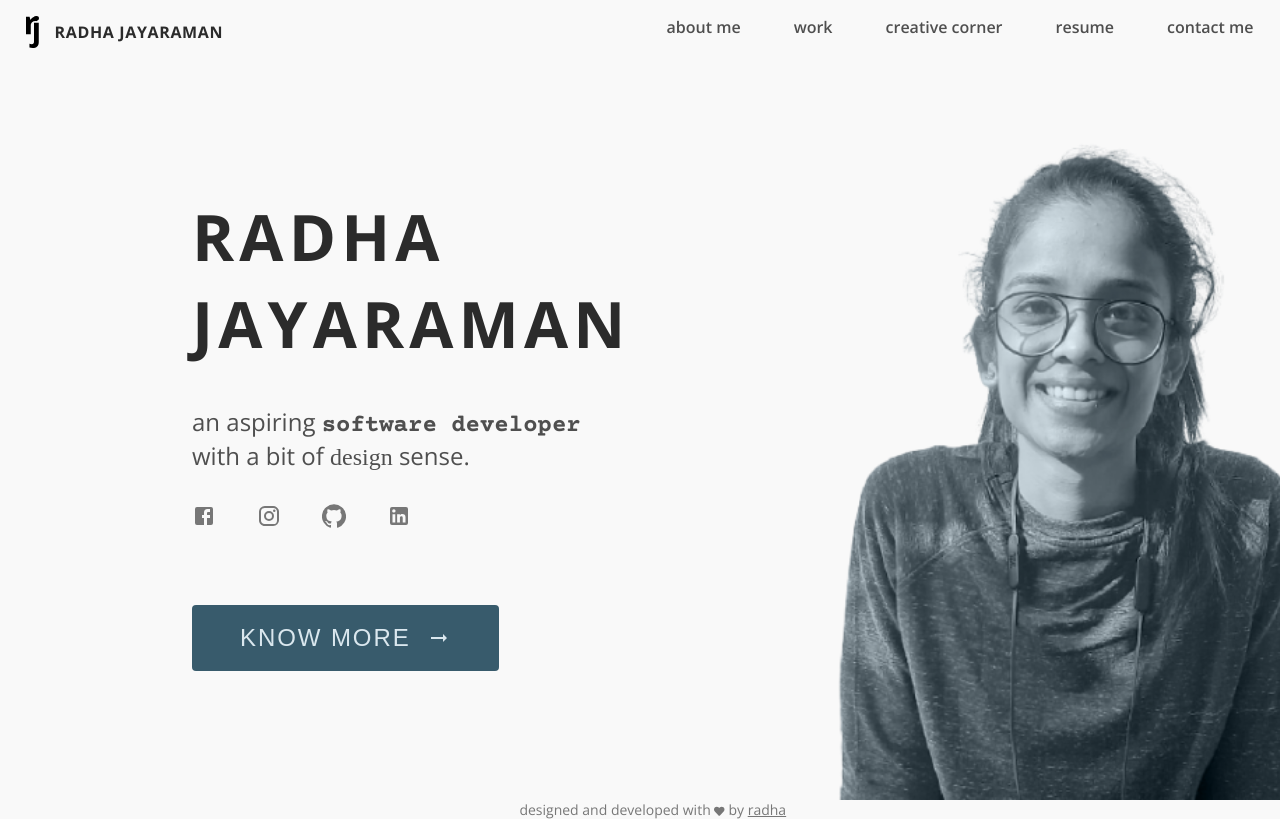
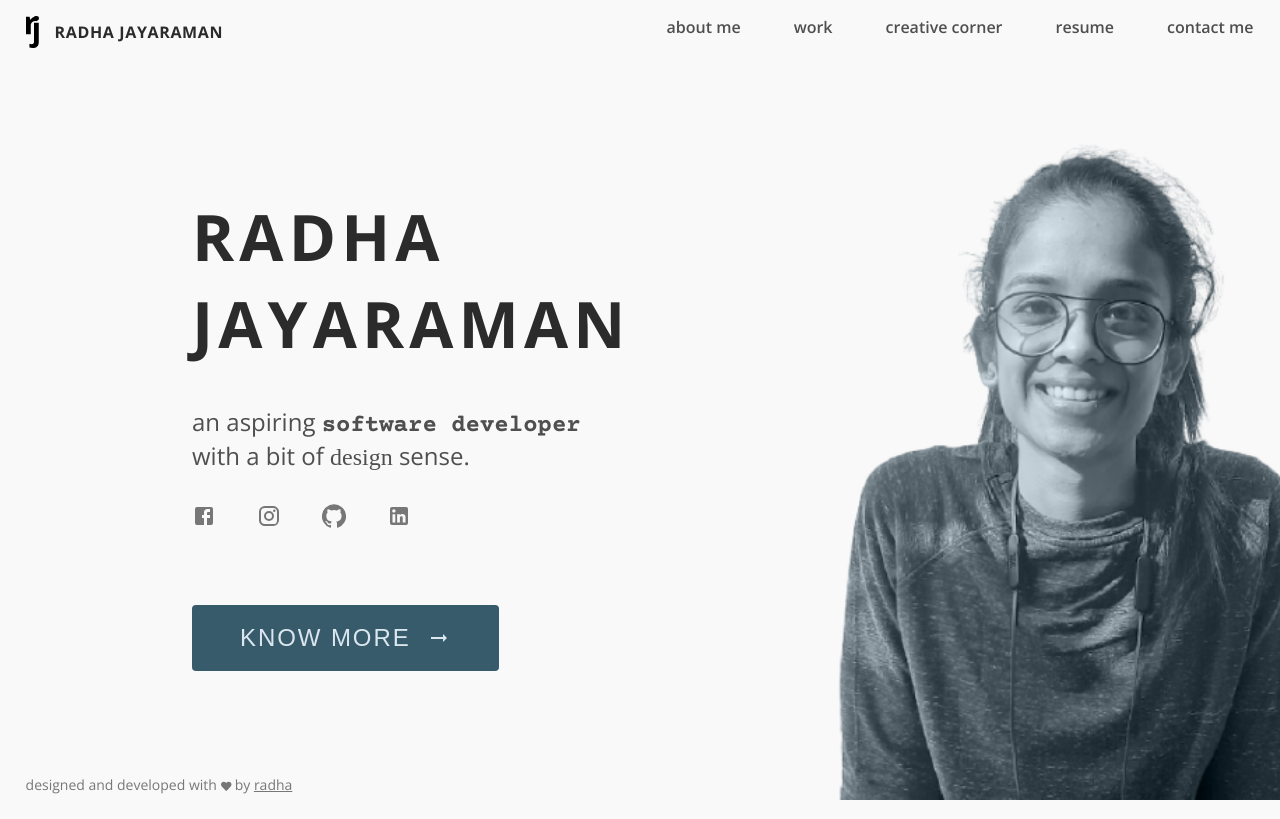
Before and after one commit to jradha11/jradha11.github.io, a React (Create React App) app: page / in a window 1280 px wide. Built offline with nearby package versions, Linux system fonts and the light colour scheme; a web font is replaced by a local one.

Commit message:
align footer in homepage

```diff
--- a/src/containers/HomePage.js
+++ b/src/containers/HomePage.js
@@ -34,6 +34,9 @@ const HomePage = () => {
                         <a href={LINKEDIN_URL}><LinkedIn style={color_style}/></a>
                     </div>
                     <CustomButton text='KNOW MORE' color='red'/>
+                    <div className='footer-div-homepage'>
+                        <Footer/>
+                    </div>
                 </div>
                 <div className='homepage-img-container'>
                     <img src={radhanobg} alt='radha-img' className='my-img'/>
@@ -43,9 +46,6 @@ const HomePage = () => {
             {/* <div className='trapezoid'>
 
             </div> */}
-            <div className='footer-div-homepage'>
-                <Footer/>
-            </div>
         </div>
     )
 }
--- a/src/static/styles/containers/HomePage.css
+++ b/src/static/styles/containers/HomePage.css
@@ -30,6 +30,7 @@
     display: flex;
     justify-content: space-between;
     align-items: center;
+    position: relative;
 }
 
 .trapezoid{
@@ -62,6 +63,7 @@
 }
 
 .footer-div-homepage{
-    padding-left: 2vw;
-    padding-bottom: 0;
+    position: absolute;
+    bottom: 0;
+    left: 2vw;
 }
```
